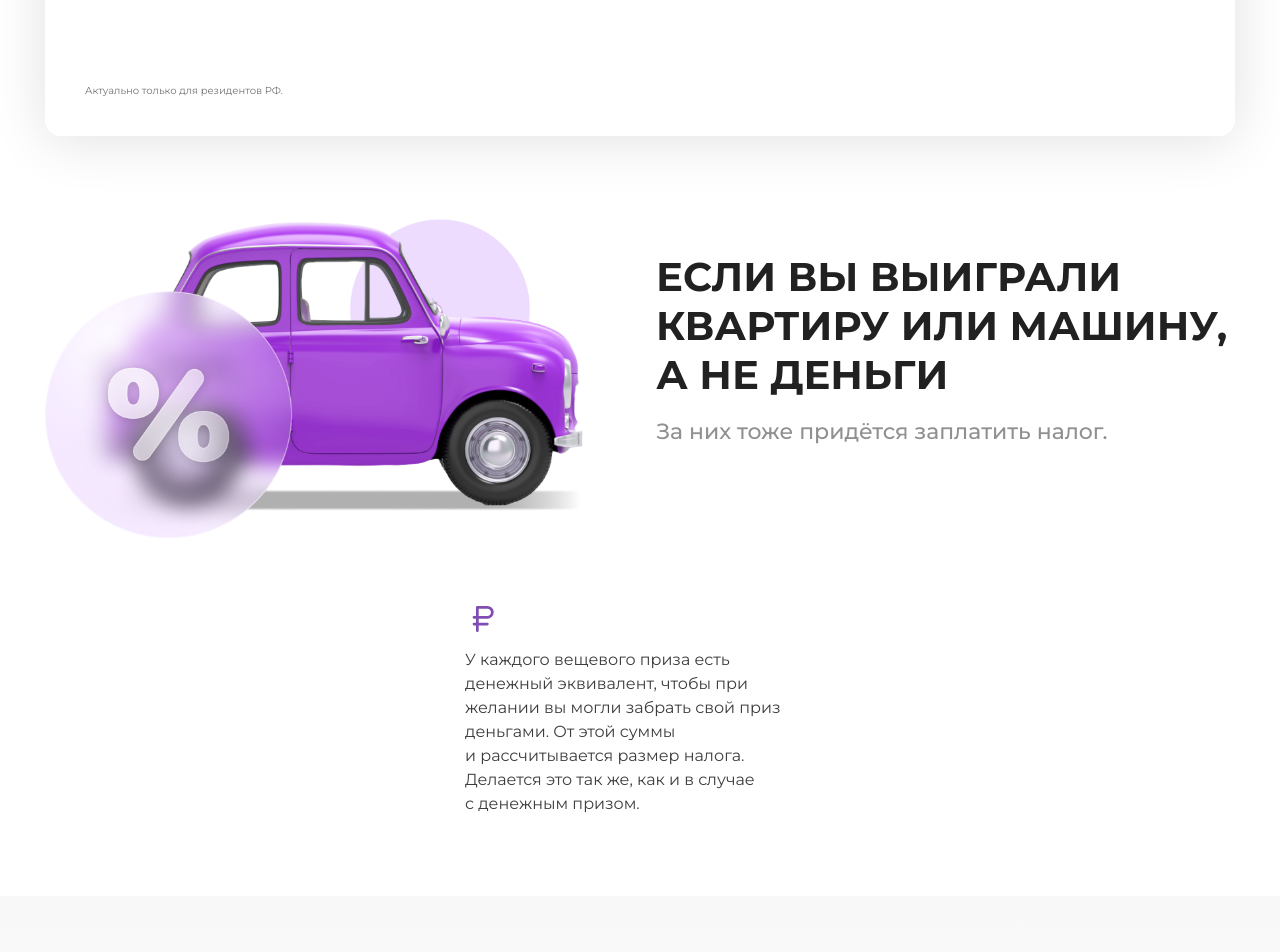
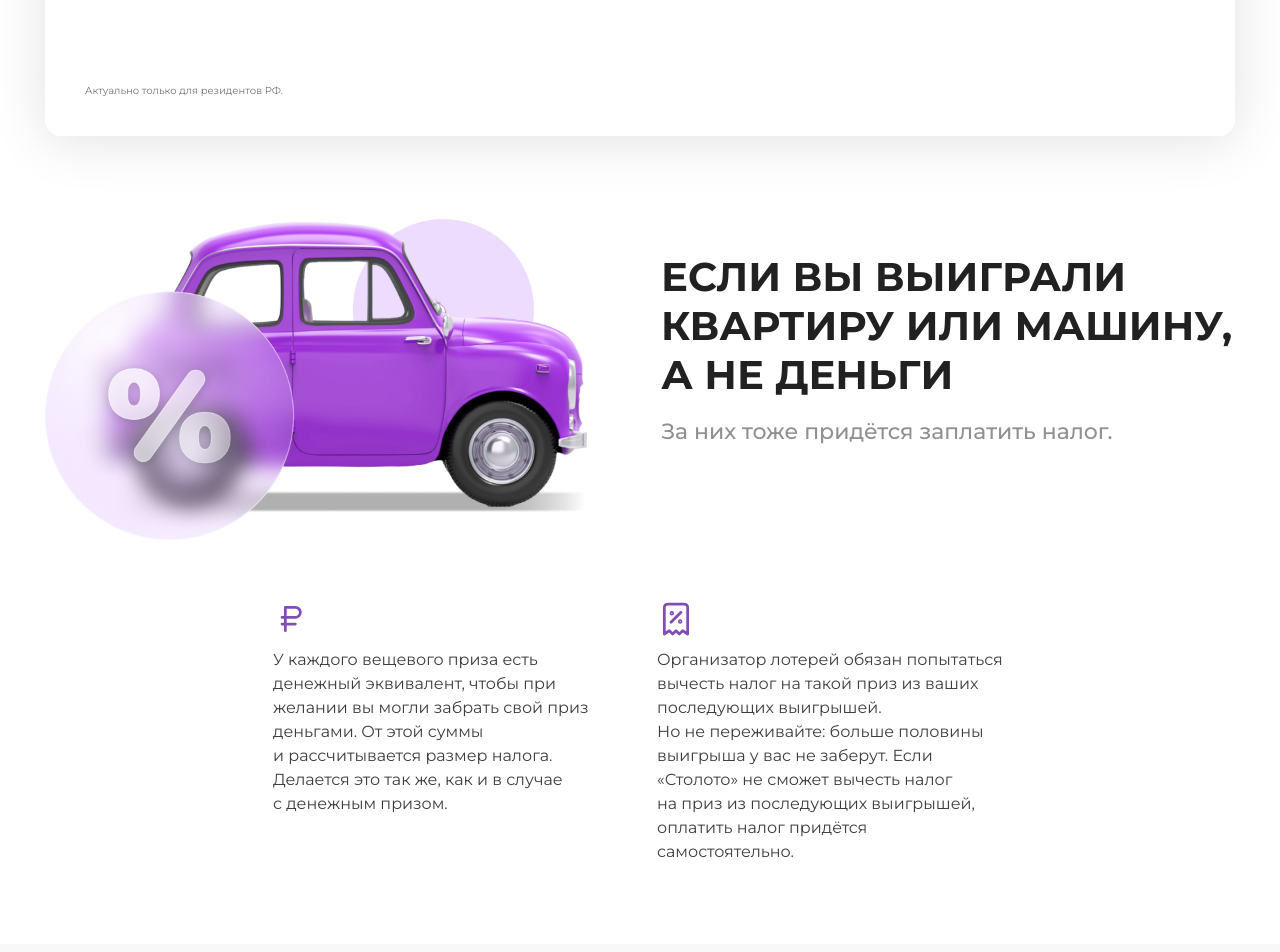
Before and after one commit to vmikhas/nalog, a React (Create React App) app: page / in a window 1280 px wide. Shown: the part 820-1772 px from the top of the page. Built offline with nearby package versions, Linux system fonts and the light colour scheme.

Commit message:
адаптив таблетки

```diff
--- a/src/calculate/Calculate.scss
+++ b/src/calculate/Calculate.scss
@@ -1,14 +1,14 @@
 .calculate {
   &__container {
     @include container($DESKTOP, 0);
-    @include option(padding, 0 45px, 0 16px);
+    @include option(padding, 0 45px, 0 16px, 0 32px);
   }
 
   &__wrapper {
     position: relative;
     z-index: 2;
 
-    @include option(margin, -139px 0 0, -227px 0 0);
+    @include option(margin, -139px 0 0, -227px 0 0, -168px 0 0);
     @include option(padding, 0 40px, 0 17px);
 
     backdrop-filter: blur(32px);
@@ -21,18 +21,18 @@
     position: relative;
     z-index: 2;
 
-    @include option(padding, 32px 0 0, 24px 0 0);
+    @include option(padding, 32px 0 0, 24px 0 0, 24px 7px 0);
 
     @include option(font-size, 22px);
     @include option(font-weight, 700);
-    @include option(text-align, start, center);
+    @include option(text-align, start, center, start);
     text-transform: uppercase;
     color: $white;
   }
 
   &__image {
     position: absolute;
-    @include option(top, -20.8%, -15.7%);
+    @include option(top, -20.8%, -13.7%);
     @include option(right, 3.3%, 0.5%);
     z-index: 1;
 
@@ -53,10 +53,10 @@
   }
 
   &__input {
-    @include option(max-width, 512px, 296px);
+    @include option(max-width, 512px, 296px, 266px);
     width: 100%;
     height: 48px;
-    @include option(margin, 0 16px 0 0, 0 0 16px 0);
+    @include option(margin, 0 16px 0 0, 0 0 16px 0, 0 16px 0 0);
     @include option(padding, 0 20px);
 
     @include option(font-size, 16px);
@@ -73,7 +73,7 @@
   }
 
   &__button {
-    @include option(max-width, 208px, 296px);
+    @include option(max-width, 208px, 296px, 208px);
     width: 100%;
     height: 48px;
     @include option(padding, 0 24px);
@@ -98,7 +98,7 @@
 
   &__inner {
     display: flex;
-    @include option(gap, 33px, 19px);
+    @include option(gap, 33px, 19px, 25px);
   }
 
   &__term {
@@ -107,12 +107,12 @@
     @include option(line-height, 157%);
 
     &_1 {
-      @include option(margin, 0 0 0 117px, 0 0 0 51px);
+      @include option(margin, 0 0 0 117px, 0 0 0 51px, 0 0 0 117px);
     }
   }
 
   &__desc {
-    @include option(font-size, 32px, 22px);
+    @include option(font-size, 32px, 22px, 32px);
     @include option(font-weight, 700);
     text-transform: uppercase;
     color: $violet;
@@ -122,7 +122,7 @@
     display: flex;
     flex-direction: column;
     justify-content: space-between;
-    @include option(height, 328px, 462px)
+    @include option(height, 328px, 462px, 318px)
   }
 
   &__carousel {
--- a/src/constants/copyright.js
+++ b/src/constants/copyright.js
@@ -1,6 +1,6 @@
 export const headerContent = {
     title: 'Всё о налоге на выигрыш',
-    desc: 'В России выигрыш считается доходом физических лиц, поэтому победители платят подоходный налог (НДФЛ), как с зарплаты. На&nbsp;этой странице мы объясним,<br/> сколько и когда нужно заплатить государству, чтобы спать&nbsp;спокойно.',
+    desc: 'В России выигрыш считается доходом физических лиц, поэтому победители платят подоходный налог (НДФЛ), как с зарплаты. На&nbsp;этой странице мы объясним,<br class="header__br-tablet-1" /> сколько и когда нужно заплатить государству,<br class="header__br-tablet-2" /> чтобы спать&nbsp;спокойно.',
     logo: {
         imgAttr: {
             src: './images/logo/logo.svg',
@@ -37,9 +37,11 @@ export const calculateContent = {
     carouselDesc: {
         few: 'По закону выигрыши до 4000 ₽ не облагаются налогом. Но помните: речь идёт о сумме всех выигрышей за год.',
 
-        // average: '<p class="calculate__carousel-desc_1">Налог на такой выигрыш — 13 %. Правда, учитывается только часть выигрыша: 4000 ₽ в год налогом не облагаются. Поэтому смело вычитайте их из своего приза и платите государству 13 % от остатка. Сделать это нужно самостоятельно.<p/>' +
+        // average: '<p class="calculate__carousel-desc_1">Налог на такой выигрыш — 13 %. Правда, учитывается только часть выигрыша: 4000 ₽ в год налогом не облагаются. Поэтому смело вычитайте их из своего приза и платите государству 13 % от остатка. Сделать это нужно самостоятельно.</p>' +
         //     '<p>Учтите, что подавать декларацию и платить НДФЛ нужно не после каждой победы, а один раз в год.</p>',
         average: 'Налог — 13 %, но учитывается только часть выигрыша: 4000 ₽ в&nbsp;год налогом не облагаются. Заплатить государству нужно самостоятельно.',
+        // average: '<p class="calculate__carousel-desc_1">Налог на часть выигрыша, превышающую 5 000 000 ₽ — 15 %. Всё, что меньше этого порога, облагается стандартным налогом<br/> в 13 %. Государству заплатит распространитель лотерей:<br/> вы получите выигрыш уже после вычета налога.</p>' +
+        //     'Вы можете подать декларацию 3-НДФЛ, чтобы вернуть 13 % от 4000 рублей, которые не облагаются налогом, самостоятельно.',
 
         big: '<p>Налог 13 %. Вы получите выигрыш уже после его вычета: мы всё рассчитаем и подадим декларацию за вас.</p>' +
             '<p>Распространитель лотерей вычтет 13 % из всего выигрыша. Вы можете подать декларацию 3-НДФЛ, чтобы вернуть 13 % от 4000 ₽, которые не облагаются налогом, самостоятельно.</p>',
@@ -77,13 +79,13 @@ export const winningsContent = {
     text: 'За них тоже придётся заплатить налог.',
     items: [
         'У каждого вещевого приза есть денежный эквивалент, чтобы при желании вы могли забрать свой приз деньгами. От этой суммы и&nbsp;рассчитывается размер налога. Делается это так же, как и в случае с&nbsp;денежным призом.',
-        'Организатор лотерей обязан попытаться вычесть налог на такой приз из ваших последующих выигрышей. Но&nbsp;не&nbsp;переживайте: больше половины выигрыша у вас не заберут. Если «Столото» не сможет вычесть налог на&nbsp;приз из последующих выигрышей, оплатить налог придётся самостоятельно.',
+        'Организатор лотерей обязан попытаться вычесть налог на&nbsp;такой приз из ваших последующих выигрышей. Но&nbsp;не&nbsp;переживайте: больше половины выигрыша у вас не&nbsp;заберут. Если «Столото» не&nbsp;сможет вычесть налог на&nbsp;приз из последующих выигрышей, оплатить налог придётся самостоятельно.',
         'По адресу, который вы указали при&nbsp;регистрации, оператор лотерей отправит вам сообщение о&nbsp;неудержанном налоге, а налоговая — уведомление, по которому можно оплатить НДФЛ.<a class="winnings__link" href="#1">Как оплатить</a>'
     ],
 }
 
 export const payContent = {
-    title: 'Как заплатить<br class="pay__br"/> налог на&nbsp;выигрыш от 4001 до 14 999 ₽',
+    title: 'Как заплатить<br class="pay__br"/> налог на&nbsp;выигрыш от&nbsp;4001&nbsp;до&nbsp;14&nbsp;999 ₽',
     subtitle: 'Заполните декларацию 3-НДФЛ',
     paginations: [
         {number: '1', type: 'write'},
--- a/src/header/Header.scss
+++ b/src/header/Header.scss
@@ -1,10 +1,10 @@
 .header {
-	@include option(padding-top, 86px, 24px);
+	@include option(padding-top, 86px, 24px, 52px);
 	background: linear-gradient(180deg, #40277e 0%, #b26add 100%);
 
 	&__container {
 		@include container($DESKTOP, 0);
-		@include option(padding, 0 85px, 0 40px);
+		@include option(padding, 0 85px, 0 40px, 0 56px);
 		color: $white;
 	}
 
@@ -15,18 +15,32 @@
 	}
 
 	&__title {
-		@include option(padding, 32px 0 0, 30px 0 0);
+		@include option(padding, 32px 0 0, 30px 0 0, 32px 0 0);
 
 		@include option(font-size, 68px, 32px);
 		@include option(font-weight, 700);
 		text-transform: uppercase;
 	}
 
+	&__br-tablet-1 {
+		@media (min-width: $TABLET) and (max-width: $MIN-DESKTOP - 1) {
+			display: none;
+		}
+	}
+
+	&__br-tablet-2 {
+		display: none;
+
+		@media (min-width: $TABLET) and (max-width: $MIN-DESKTOP - 1) {
+			display: block;
+		}
+	}
+
 	&__desc {
 		position: relative;
 		z-index: 2;
 
-		@include option(padding, 17px 0 201px, 17px 0 260px);
+		@include option(padding, 17px 0 201px, 17px 0 260px, 17px 0 194px);
 
 		@include option(font-size, 22px, 16px);
 		@include option(font-weight, 500);
--- a/src/pay/Pay.scss
+++ b/src/pay/Pay.scss
@@ -1,14 +1,14 @@
 .pay {
-	@include option(margin, 80px 0 0, 32px 0 0);
+	@include option(margin, 80px 0 0, 32px 0 0, 64px 0 0);
 	background: linear-gradient(180deg, #f8f8f8 0%, rgba(248, 248, 248, 0) 100%);
 
 	&__container {
 		@include container($DESKTOP, 0);
-		@include option(padding, 0 53px 0 85px, 0 40px);
+		@include option(padding, 0 53px 0 85px, 0 40px, 0 56px);
 	}
 
 	&__title {
-		@include option(padding, 125px 300px 0 0, 40px 0 0);
+		@include option(padding, 125px 300px 0 0, 40px 0 0, 56px 0 0);
 
 		@include option(font-size, 40px, 22px);
     	@include option(font-weight, 700);
@@ -30,7 +30,7 @@
 	&__list {
 		display: flex;
 		@include option(gap, 104px, 76px);
-		@include option(padding, 34px 0 0, 24px 0 0);
+		@include option(padding, 34px 0 0, 24px 0 0, 25px 0 0);
 	}
 
 	&__item {
--- a/src/winnings/Winnings.scss
+++ b/src/winnings/Winnings.scss
@@ -1,20 +1,24 @@
 .winnings {
   &__container {
     @include container($DESKTOP, 0);
-    @include option(padding, 0 45px, 0 16px);
+    @include option(padding, 0 45px, 0 16px, 0 32px);
   }
 
   &__wrapper {
-    display: grid;
-    grid-template-columns: repeat(2, 1fr);
-    column-gap: 32px;
-    @include option(margin, -12px 0 0);
+    //display: grid;
+    //grid-template-columns: repeat(2, 1fr);
+    //column-gap: 32px;
+    display: flex;
+    @include option(flex-direction, row, column, row);
+    @include option(gap, 32px, 0, 27px);
+    @include option(margin, -12px 0 0, -12px 0 0, 5px 0 0);
+    @include option(padding, 0, 41px 0 0, 0 25px 0 51px);
 
-    @media (max-width: $TABLET) {
+    @media (max-width: $TABLET - 1) {
       display: flex;
       flex-direction: column;
       padding: 41px 0 0;
-  }
+    }
   }
 
   &__image {
@@ -29,11 +33,11 @@
   }
 
   &__inner {
-
+    @include option(width, 600px, auto, auto);
   }
 
   &__title {
-    @include option(padding, 128px 0 0, 18px 4px 0 24px);
+    @include option(padding, 128px 0 0, 18px 4px 0 24px, 28px 4px 0 24px);
 
     @include option(font-size, 40px, 22px);
     @include option(font-weight, 700);
@@ -52,10 +56,10 @@
 
   &__list {
     display: flex;
-    justify-content: center;
-    gap: 35px;
-    @include option(padding, 85px 0 0, 43px 0 0);
-    @include option(margin, 0, 0 0 0 -24px);
+    @include option(justify-content, center, flex-start);
+    @include option(gap, 34px, 35px, 16px);
+    //gap: 35px;
+    @include option(padding, 85px 0 0, 43px 0 0, 47px 0 0);
   }
 
   &__item {
@@ -66,15 +70,15 @@
     justify-content: space-between;
 
     @include option(max-width, 350px, 320px);
-    @include option(height, auto, 360px);
-    @include option(padding, 0, 17px 25px 25px);
+    @include option(min-height, auto, 360px);
+    @include option(padding, 0, 17px 25px 25px, 17px 25px 23px);
 
     @include option(font-size, 16px);
     @include option(font-weight, 400);
     @include option(line-height, 150%);
     color: $grey800;
 
-    &_1,
+    //&_1,
     &_2 {
       display: none;
     }
```
